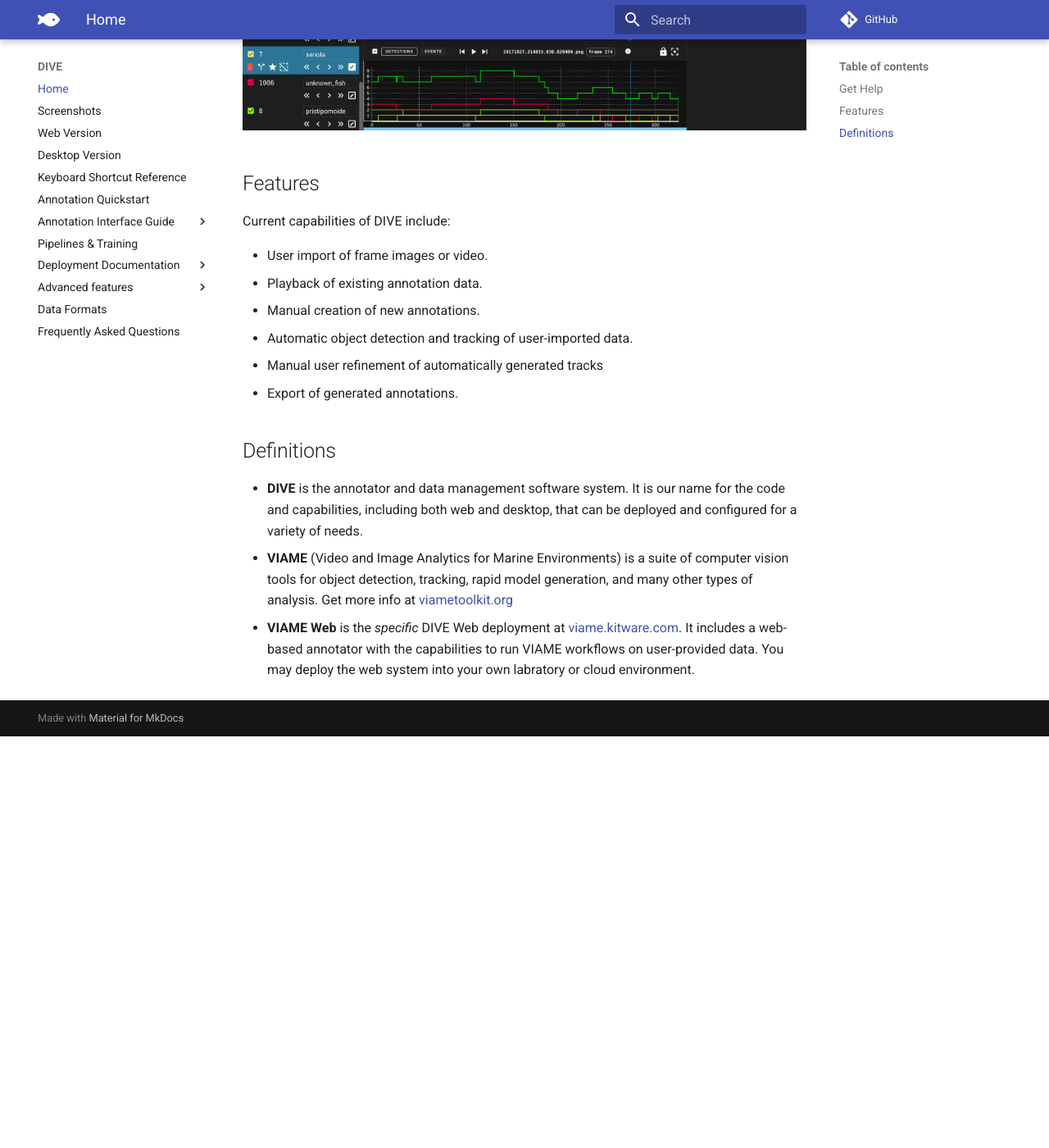
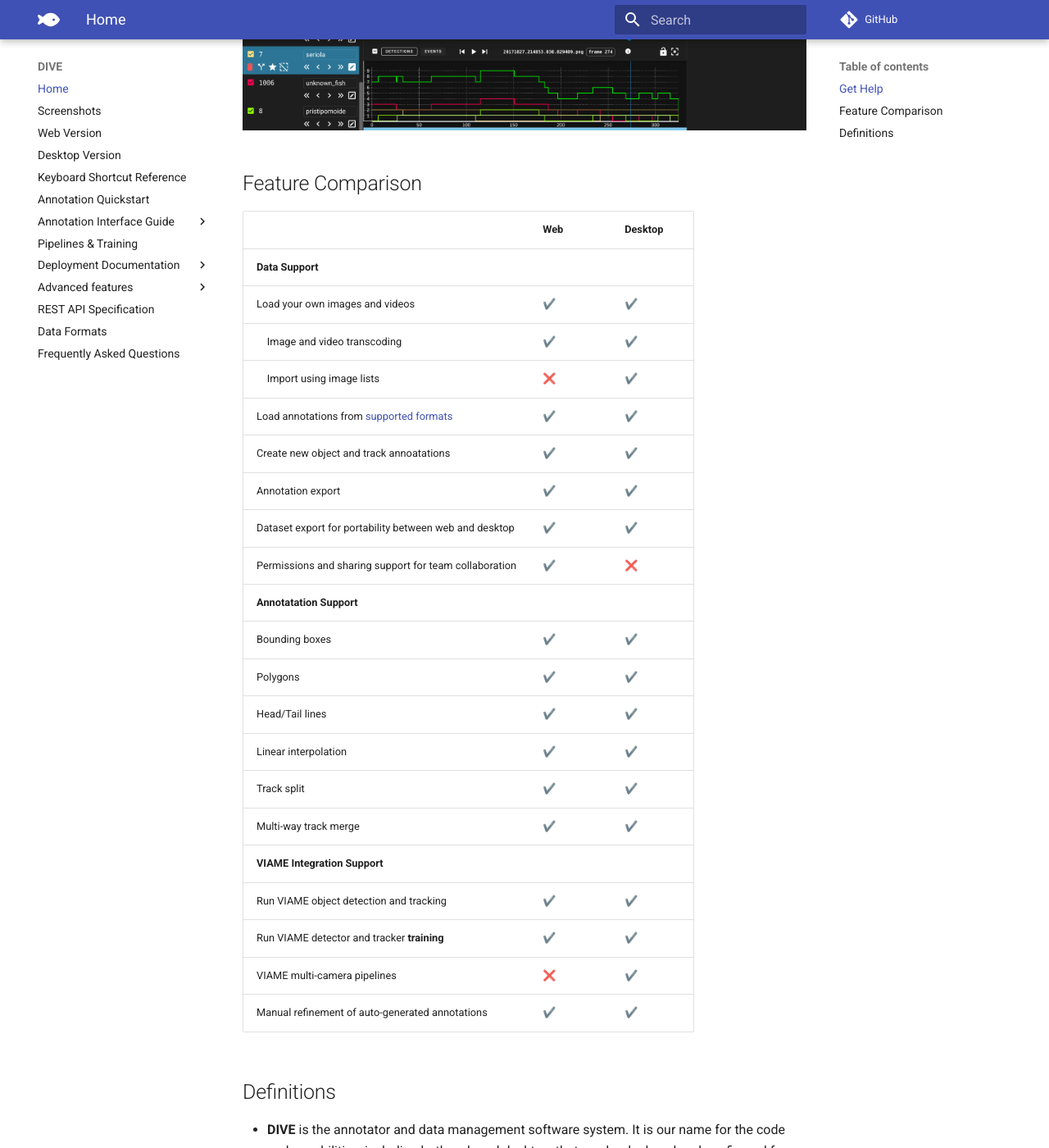
Before and after one commit to Kitware/dive, an MkDocs documentation site: the page built from docs/index.md, in a window 1280 px wide and 1400 px high, scrolled down 764 px. Shown: the whole window at 82% size. Built offline with MkDocs 1.6.1 and Material for MkDocs 9.7.7, drawn with Linux system fonts in a browser that asks for light colours; comment, search, counter and statistics services are not loaded; before the commit the page ends 1662 px from its top, so only the background shows below that; some of the changed text lies outside the part shown.

Commit message:
Docs updates wip

```diff
--- a/docs/Web-Version.md
+++ b/docs/Web-Version.md
@@ -1,20 +1,11 @@
-# Web Version
-
-[Try our public server ➥](https://viame.kitware.com){ .md-button .md-button--primary }
-
-You can also [run your own](Server-Operator.md).
-
 !!! warning
     **VIAME Web is automatically updated at 2AM EST/EDT every Thursday.**
 
     If you are running a pipeline or training workflow during update, it will be interrupted and started over.
-## Features
 
-* upload and download data
-* permissions and sharing support for team collaboration
-* image and video annotation
-* pre-trained model pipeline execution
-* multi-dataset model training
+[Try our public server ➥](https://viame.kitware.com){ .md-button .md-button--primary }
+
+You can also [run your own](Deployment-Overview.md).
 
 ## Register for an account
 
@@ -42,60 +41,23 @@ A zip import can have one of the following file combinations:
 * One video with an optional annotation file and an optional configuration file
 * One or more folders which contain the above examples (These will be converted to separate datasets)
 
-Zip import also accepts zip archive files that were generated by DIVE Web's `Download -> Everything` export button.
+Zip import also accepts zip archive files that were generated by the **<nobr>Download -> Everything</nobr>** export button.
 
+## Download or Export Data
 
-!!! info
+Data can be downloaded from the FileBrowser by clicking the checkmark to the left of a dataset name.  This allows you to download the source images/video, the current detection file converted to `.csv` or everything including all backups of the detection files.
 
-    All video uploaded to the web server will be transcoded as `mp4/h264`.
-
-## Downloading Data
-
-After creating/modifying annotations or running pipelines the data may be exported through two methods:
-
-* File Browser Data Download
-* Annotation Viewer Download
-
-### Annotation Folder Structure
-
-An annotation folder in DIVE will consist of three main components:
-
-* **Source Data** - The image-sequence files or video used in the annotation.
-* **Detections File** - The current detections/tracks for the annotation which are stored in either a CSV format or JSON
-  * After the first edit to a project, the data will be stored in JSON, when downloading the current detection it will **always be downloaded in .csv format**
-* **Auxiliary Folder** - Backups of the detection file each time a save is done.
-
-### File Browser Data Download
-
-Data can be downloaded directly from the FileBrowser by clicking the checkmark to the left of a folder.  This allows you to download the source images/video, the current detection file converted to .csv or everything including all backups of the detection files.
-
-**Filtered Detections** - The ability to export detections/tracks based on the currently set confidence filter.  This will only export tracks/detections that are higher than the confidence filter set for the folder.  This can be adjusted through the UI interface within the Annotation Viewer.  For more information check:
-
-![Placeholder](Type List | UI Type List)
+* **Image Sequence** or **Video** will export the source media as a `.zip`
+* **Detections** will export a VIAME `.csv` of annotations
+    * Checkbox options are explained in the [Navigation Bar Section](UI-Navigation-Bar.md).
+* **Configuration** will export a [DIVE configuration](DataFormats.md#dive-configuration-json) `.json`
+* **Everything** will export all of the above.
 
 ![Download Files](images/FileBrowser/DownloadFiles.png)
 
 ### Annotation Viewer Download
 
 Within the annotation viewer itself there is the option to download the same data in the file browser.
-
-These options are explained in **[Navigation Bar](UI-Navigation-Bar.md)** UI Docs.
-
-### Trained model downloads
-
-You can download your trained models through the administrative interface.  This will be added to the normal interface in a future update.
-
-!!! warning
-
-    Use caution when modifying data through the admin interface
-
-* Open the admin interface at [https://viame.kitware.com/girder](https://viame.kitware.com/girder) (or `myserver.com/girder` if you host your own instance)
-* Navigate to your personal workspace by clicking `My folders` under your user dropdown in the top right corner.
-    * ![My Folders](images/Girder/my_folders.png)
-* Navigate to the `VIAME/VIAME Training Results` folder and into the folder you wish to download
-    * ![Select All](images/Girder/select_all.png)
-* Select all items and download using the menu
-    * ![Download](images/Girder/download_selected.png)
 
 ## Sharing data with teams
 
--- a/docs/index.md
+++ b/docs/index.md
@@ -9,19 +9,34 @@ For feedback, problems, questions, or feature requests, please email <a href="ma
 
 ![Home](images/Banner.png)
 
-## Features
+## Feature Comparison
 
-Current capabilities of DIVE include:
-
-* User import of frame images or video.
-* Playback of existing annotation data.
-* Manual creation of new annotations.
-* Automatic object detection and tracking of user-imported data.
-* Manual user refinement of automatically generated tracks
-* Export of generated annotations.
+|         | Web | Desktop |
+|---------|-----|---------|
+| **Data Support** |
+Load your own images and videos | ✔️ | ✔️
+| &nbsp;&nbsp;&nbsp; Image and video transcoding | ✔️ | ✔️
+| &nbsp;&nbsp;&nbsp; Import using image lists  | ❌ | ✔️
+Load annotations from [supported formats](DataFormats) | ✔️ | ✔️
+Create new object and track annoatations | ✔️ | ✔️
+Annotation export | ✔️ | ✔️
+Dataset export for portability between web and desktop | ✔️ | ✔️
+Permissions and sharing support for team collaboration | ✔️ | ❌
+| **Annotatation Support** |
+Bounding boxes | ✔️ | ✔️
+Polygons | ✔️ | ✔️
+Head/Tail lines | ✔️ | ✔️
+Linear interpolation | ✔️ | ✔️
+Track split | ✔️ | ✔️
+Multi-way track merge | ✔️ | ✔️
+| **VIAME Integration Support** |
+Run VIAME object detection and tracking | ✔️ | ✔️
+Run VIAME detector and tracker **training** | ✔️ | ✔️
+VIAME multi-camera pipelines  | ❌ | ✔️
+Manual refinement of auto-generated annotations | ✔️ | ✔️
 
 ## Definitions
 
 * **DIVE** is the annotator and data management software system.  It is our name for the code and capabilities, including both web and desktop, that can be deployed and configured for a variety of needs.
 * **VIAME** (Video and Image Analytics for Marine Environments) is a suite of computer vision tools for object detection, tracking, rapid model generation, and many other types of analysis.  Get more info at [viametoolkit.org](https://www.viametoolkit.org/)
-* **VIAME Web** is the *specific* DIVE Web deployment at [viame.kitware.com](https://viame.kitware.com). It includes a web-based annotator with the capabilities to run VIAME workflows on user-provided data.  You may deploy the web system into your own labratory or cloud environment.
+* **VIAME Web** is the *specific* DIVE Web deployment at [viame.kitware.com](https://viame.kitware.com). It includes a web-based annotator with the capabilities to run VIAME workflows on user-provided data.  You may deploy the web system into your own lab or cloud environment.
--- a/mkdocs.yml
+++ b/mkdocs.yml
@@ -46,8 +46,9 @@ nav:
     - Running with Docker Compose: Deployment-Docker-Compose.md
     - Cloud Storage Integration: Deployment-Storage.md
   - Advanced features:
-    - Custom Pipeline Upload: Pipeline-Upload.md
+    - Pipeline Import and Export: Pipeline-Import-Export.md
     - Command Line Tools: Command-Line-Tools.md
+  - REST API Specification: https://viame.kitware.com/api/v1
   - Data Formats: DataFormats.md
   - Frequently Asked Questions: FAQ.md
 
```
Also changed, not shown: other parts of docs/Web-Version.md (+15 -7 lines), docs/Pipeline-Documentation.md (+2 -2 lines), docs/Pipeline-Import-Export.md (renamed from docs/Pipeline-Upload.md, +21 -3 lines), docs/images/FileBrowser/DownloadFiles.png, docs/images/FileBrowser/UploadDialog.png (added), docs/images/FileBrowser/button-home.png (added), docs/images/General/web-browse.png, docs/images/NavBar/DownloadMenu.png, docs/images/NavBar/HelpScreen.png (deleted), docs/images/NavBar/RunPipelinesMenu.png, 1 other file.
